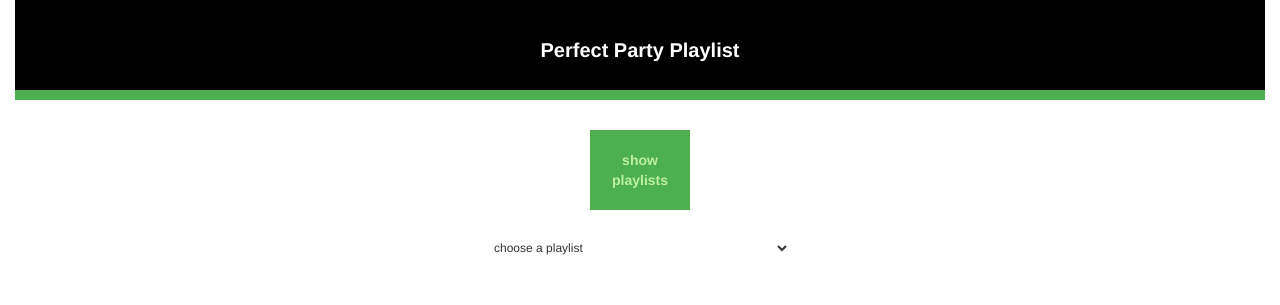
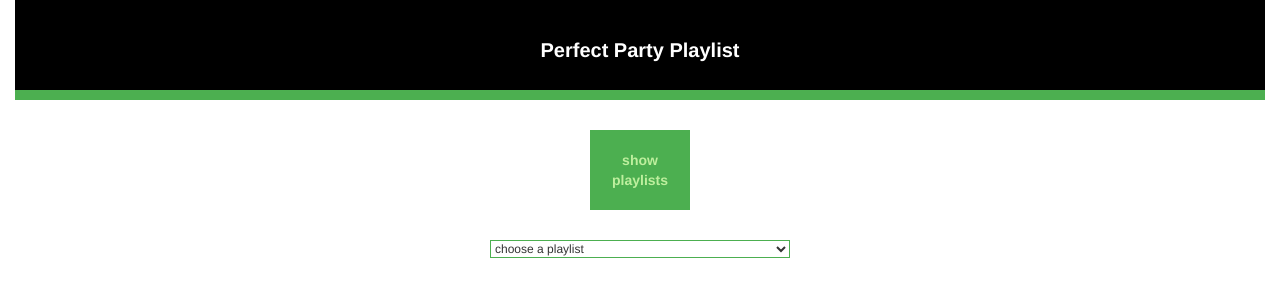
Before and after one commit to omwan/playlist, a Flask app: template templates/index2.html in a window 1280 px wide. Shown: the top 305 px of the page. Run offline with Flask 2, Linux system fonts and the light colour scheme; the template is opened without the code that fills it, so the values that code supplies are empty; some libraries are stand-ins or nearby versions.

Commit message:
fixed dropdown more

```diff
--- a/static/style.css
+++ b/static/style.css
@@ -40,11 +40,12 @@ body {
     width:300px;
     font-size:12px;
     background:#fff;
-    border:none;
+    border:1px solid #4CAF50;
 }
 
 .playlists option {
     border-top:1px solid #4CAF50;
+    padding:5px;
 }
 
 .embed {
```
